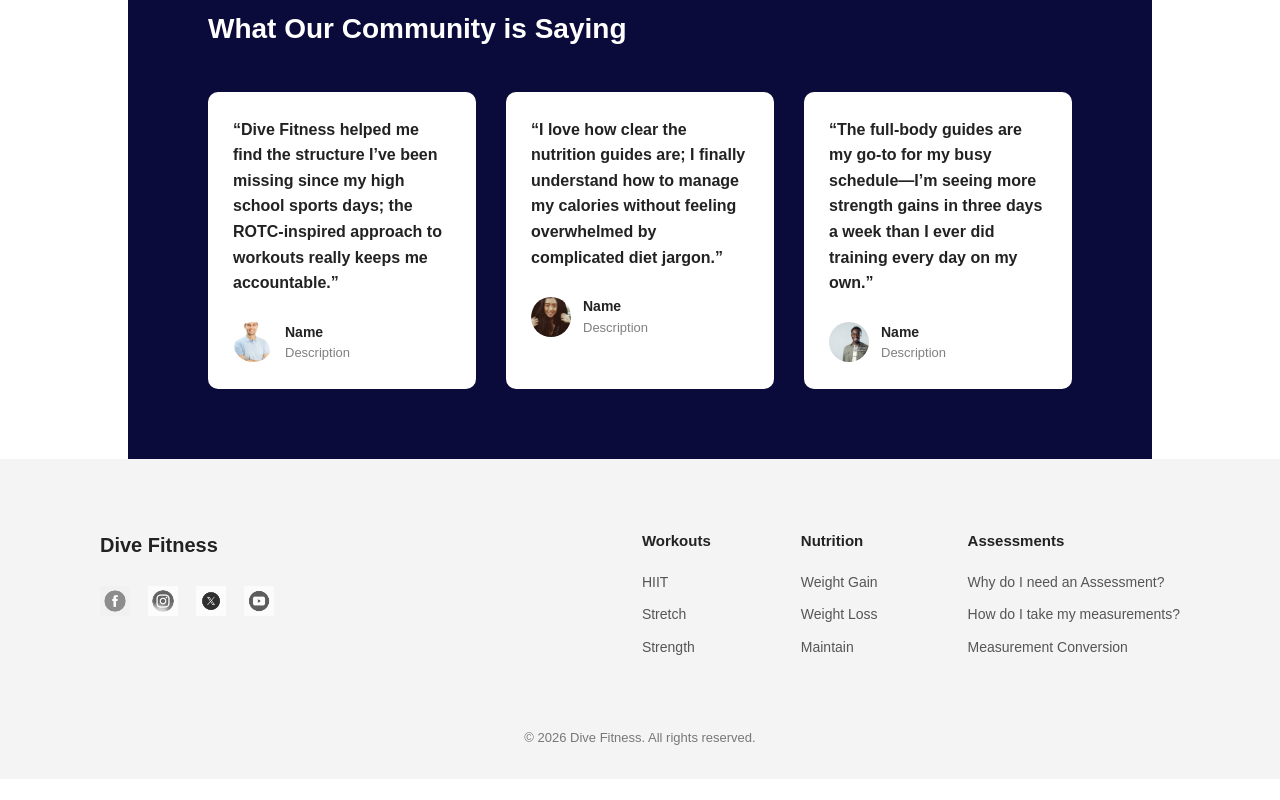
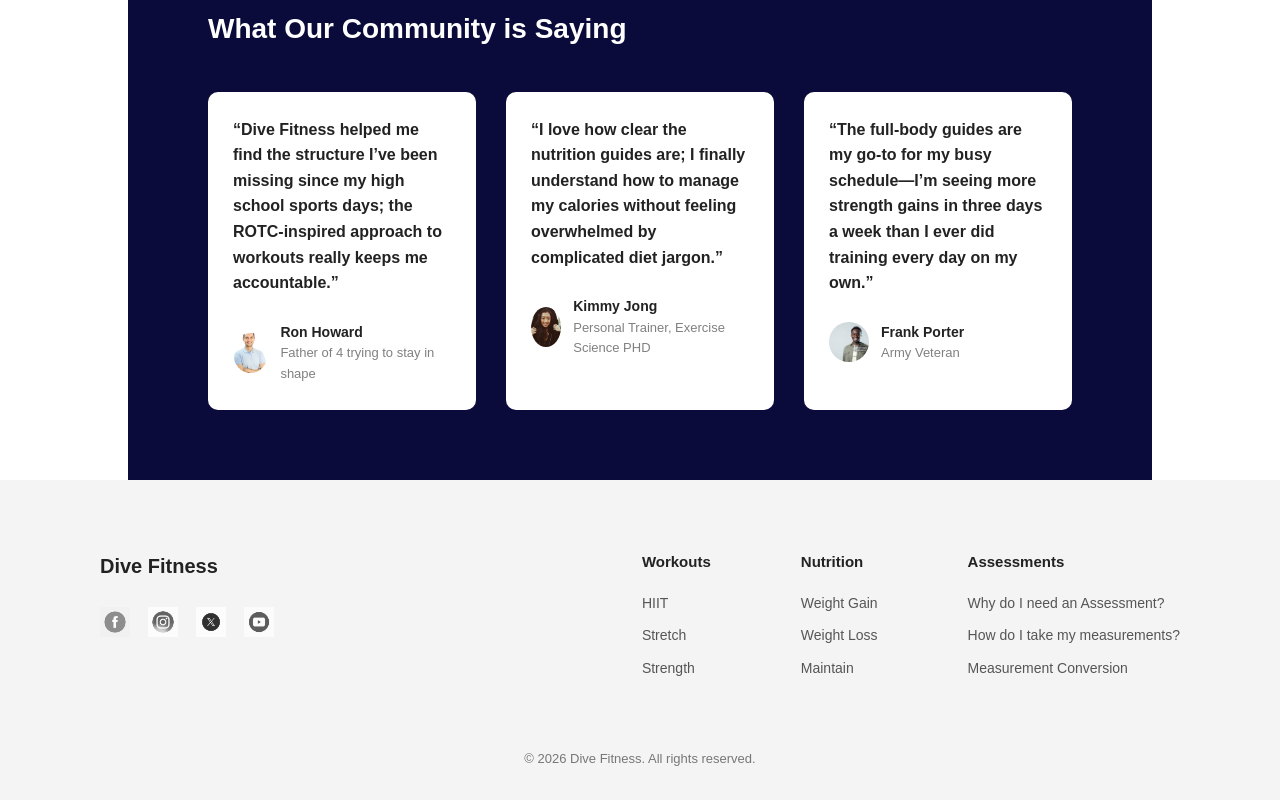
Before and after one commit to sawelch2027/divefitness-react, a React (Create React App) app: page / in a window 1280 px wide. Shown: the part 2363-3163 px from the top of the page. Before the commit the page ends 3142 px from the top, so only its background shows below. Built offline with nearby package versions, Linux system fonts and the light colour scheme.

Commit message:
fixed descriptions

```diff
--- a/src/pages/home/home.js
+++ b/src/pages/home/home.js
@@ -163,8 +163,8 @@ function Home() {
             <div className="person">
               <img src={person1} alt="Name" />
               <div>
-                <p className="name">Name</p>
-                <p className="description">Description</p>
+                <p className="name">Ron Howard</p>
+                <p className="description">Father of 4 trying to stay in shape</p>
               </div>
             </div>
           </div>
@@ -179,8 +179,8 @@ function Home() {
             <div className="person">
               <img src={person2} alt="Name" />
               <div>
-                <p className="name">Name</p>
-                <p className="description">Description</p>
+                <p className="name">Kimmy Jong</p>
+                <p className="description">Personal Trainer, Exercise Science PHD</p>
               </div>
             </div>
           </div>
@@ -195,8 +195,8 @@ function Home() {
             <div className="person">
               <img src={person3} alt="Name" />
               <div>
-                <p className="name">Name</p>
-                <p className="description">Description</p>
+                <p className="name">Frank Porter</p>
+                <p className="description">Army Veteran</p>
               </div>
             </div>
           </div>
```
